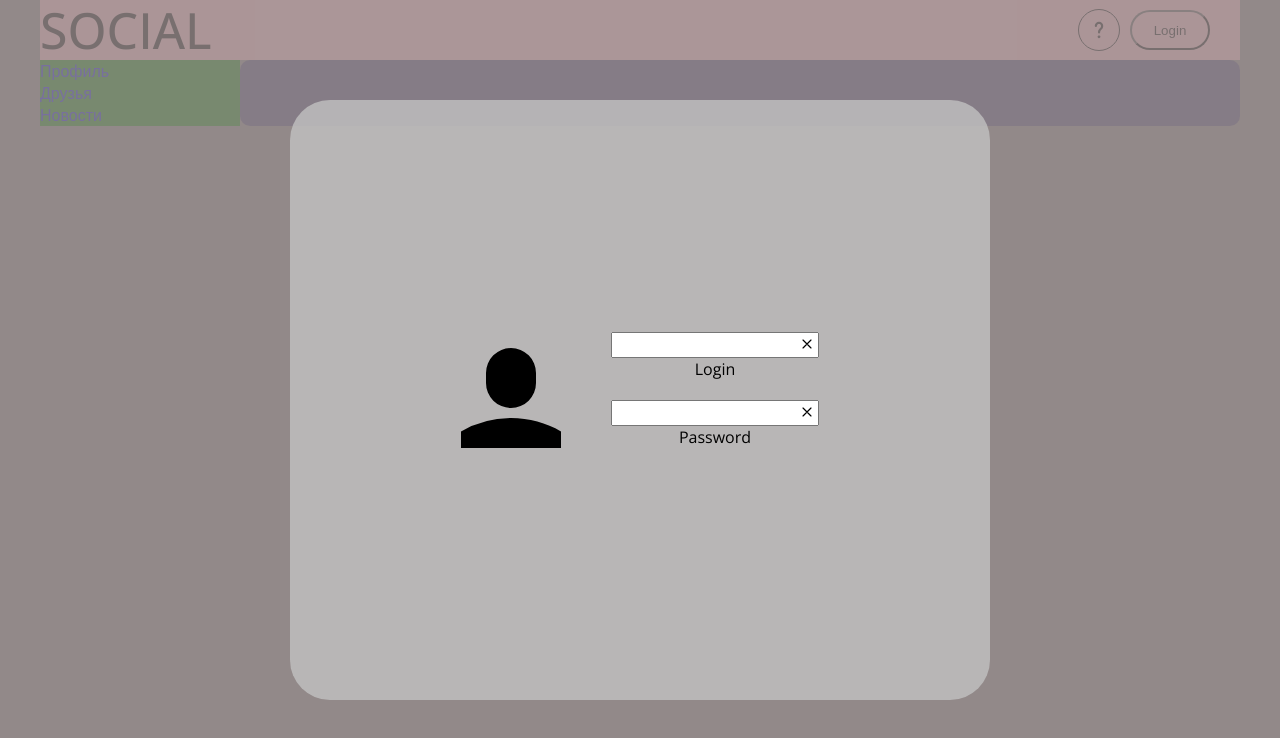
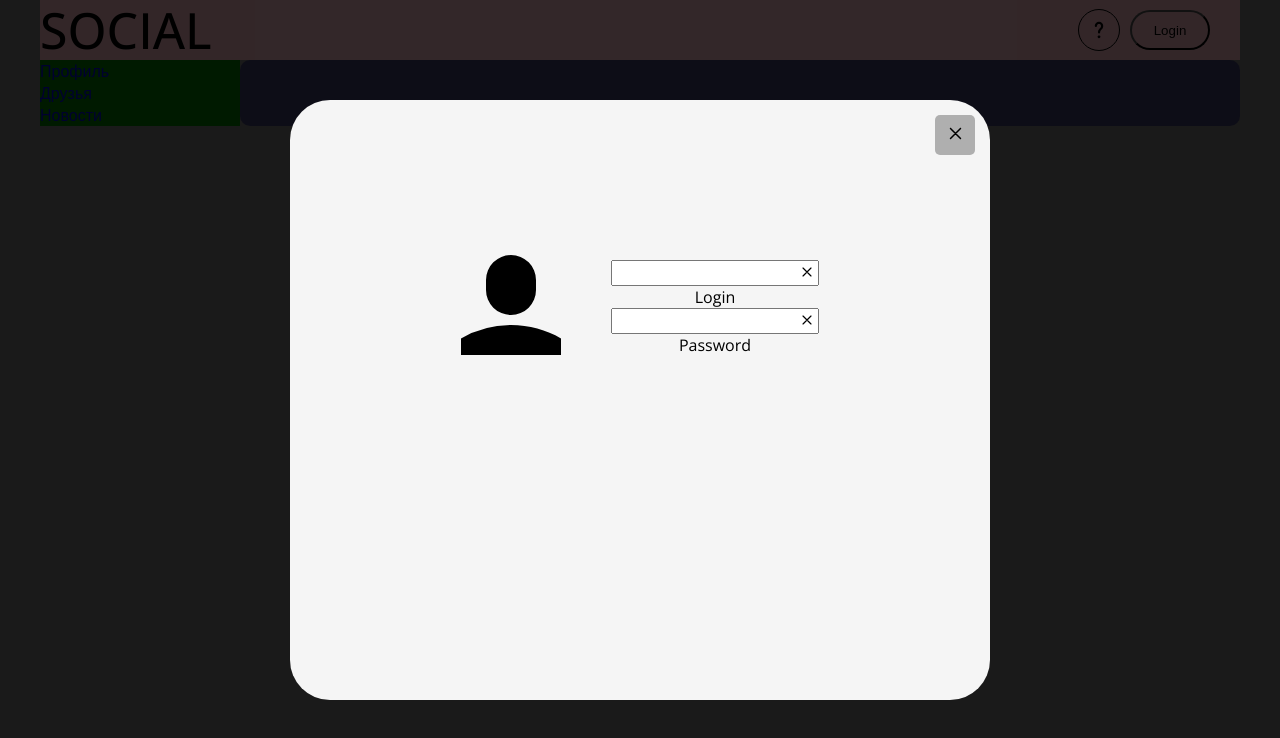
Before and after one commit to Kryqq/social, a React (Create React App) app: page / in a window 1280 px wide. Both pictures are taken after a click on the button "Login". Shown: the top 738 px of the page. Built offline with nearby package versions, Linux system fonts and the light colour scheme.

Commit message:
bugfix pointer events

```diff
--- a/src/App.scss
+++ b/src/App.scss
@@ -21,6 +21,7 @@
       pointer-events: none;
 
       .app-container__popup {
+		pointer-events: none;
          opacity: 0;
       }
       .app-container__popup__active {
@@ -30,8 +31,8 @@
          width: 100%;
          height: 100%;
          opacity: 1;
-         background-color: rgba($color: #968b8b, $alpha: 0.8);
-
+         background-color: rgba($color: #000000, $alpha: 0.8);
+	    pointer-events: all;
       }
    }
 }
--- a/src/App.tsx
+++ b/src/App.tsx
@@ -9,19 +9,13 @@ import MyProfile from './components/Navbar/Pages/MyProfile/MyProfile.tsx';
 import FriendProfile from './components/Navbar/Pages/Friends/FriendProfile/FriendProfile.tsx';
 import Popup from './components/Popup/Popup.tsx';
 import { Context } from './Context.tsx';
+import { current } from '@reduxjs/toolkit';
 
 const App: React.FC = () => {
    const [activePopup, setActivePopup] = React.useState(false);
 
    const popUpLoginMenu = () => {
       setActivePopup(!activePopup);
-      console.log('12');
-   };
-
-   const scrollWidnowToggle = () => {
-      window.addEventListener('scroll', () => {
-         window.scrollTo({ top: 0 });
-      });
    };
 
    return (
--- a/src/components/Header/Header.tsx
+++ b/src/components/Header/Header.tsx
@@ -2,9 +2,7 @@ import React from 'react';
 import styles from './Header.module.scss';
 import LogIn from './LogInMenu/LoginMenu.tsx';
 
-
 const Header = () => {
-
    return (
       <div className={styles.header__container}>
          <div className={styles.header__wrapper}>
--- a/src/components/Popup/Popup.module.scss
+++ b/src/components/Popup/Popup.module.scss
@@ -1,12 +1,12 @@
 .popup__wrapper {
    height: 600px;
    width: 700px;
-   background-color: rgba($color: #c2c2c2, $alpha: 0.8);
+   background-color: rgba($color: #f5f5f5, $alpha: 1);
    border-radius: 40px;
    display: flex;
-   justify-content: center;
-   align-items: center;
-   pointer-events: all;
+   flex-direction: column;
+   pointer-events: none
+
 }
 .popup__login {
    display: flex;
@@ -16,7 +16,7 @@
       width: 200px;
       height: 20px;
    }
-   span {
+   d span {
       margin-bottom: 20px;
    }
 }
@@ -27,9 +27,33 @@
 }
 .popup__login_info_input {
    position: relative;
+   pointer-events: all;
    svg {
       position: absolute;
       right: 1px;
       top: 2px;
+	 pointer-events: all;
    }
 }
+
+.content {
+   display: flex;
+   justify-content: center;
+   align-items: center;
+}
+
+.popup__header {
+   display: flex;
+   justify-content: right;
+   margin-bottom: 100px;
+}
+.popup__header_btn {
+   margin: 15px 15px 0px 0px;
+   border-radius: 5px;
+   width: 40px;
+   height: 40px;
+   cursor: pointer;
+   border: none;
+   background-color: #afafaf;
+   pointer-events: all;
+}
--- a/src/components/Popup/Popup.tsx
+++ b/src/components/Popup/Popup.tsx
@@ -1,15 +1,43 @@
-import React from 'react';
+import React, { useContext } from 'react';
 import styles from './Popup.module.scss';
+import { Context } from '../../Context.tsx';
+const Popup = () => {
+   const { popUpLoginMenu } = useContext(Context);
 
-const Popup = () => {
+
+
    return (
       <div className={styles.popup__container}>
          <div className={styles.popup__wrapper}>
+            <div className={styles.popup__header}>
+               <button onClick={popUpLoginMenu} className={styles.popup__header_btn}>
+                  <svg
+                     width="25px"
+                     height="25px"
+                     className={styles.popup__login_info_svg}
+                     viewBox="0 -0.5 25 25"
+                     xmlns="http://www.w3.org/2000/svg"
+                  >
+                     <path
+                        d="M6.96967 16.4697C6.67678 16.7626 6.67678 17.2374 6.96967 17.5303C7.26256 17.8232 7.73744 17.8232 8.03033 17.5303L6.96967 16.4697ZM13.0303 12.5303C13.3232 12.2374 13.3232 11.7626 13.0303 11.4697C12.7374 11.1768 12.2626 11.1768 11.9697 11.4697L13.0303 12.5303ZM11.9697 11.4697C11.6768 11.7626 11.6768 12.2374 11.9697 12.5303C12.2626 12.8232 12.7374 12.8232 13.0303 12.5303L11.9697 11.4697ZM18.0303 7.53033C18.3232 7.23744 18.3232 6.76256 18.0303 6.46967C17.7374 6.17678 17.2626 6.17678 16.9697 6.46967L18.0303 7.53033ZM13.0303 11.4697C12.7374 11.1768 12.2626 11.1768 11.9697 11.4697C11.6768 11.7626 11.6768 12.2374 11.9697 12.5303L13.0303 11.4697ZM16.9697 17.5303C17.2626 17.8232 17.7374 17.8232 18.0303 17.5303C18.3232 17.2374 18.3232 16.7626 18.0303 16.4697L16.9697 17.5303ZM11.9697 12.5303C12.2626 12.8232 12.7374 12.8232 13.0303 12.5303C13.3232 12.2374 13.3232 11.7626 13.0303 11.4697L11.9697 12.5303ZM8.03033 6.46967C7.73744 6.17678 7.26256 6.17678 6.96967 6.46967C6.67678 6.76256 6.67678 7.23744 6.96967 7.53033L8.03033 6.46967ZM8.03033 17.5303L13.0303 12.5303L11.9697 11.4697L6.96967 16.4697L8.03033 17.5303ZM13.0303 12.5303L18.0303 7.53033L16.9697 6.46967L11.9697 11.4697L13.0303 12.5303ZM11.9697 12.5303L16.9697 17.5303L18.0303 16.4697L13.0303 11.4697L11.9697 12.5303ZM13.0303 11.4697L8.03033 6.46967L6.96967 7.53033L11.9697 12.5303L13.0303 11.4697Z"
+                        fill="#000000"
+                     />
+                  </svg>
+               </button>
+            </div>
+            <div className={styles.content}>
                <div className={styles.popup__login_icon}>
-               <svg fill="#000000" width="100px" height="100px" viewBox="0 0 20 20" xmlns="http://www.w3.org/2000/svg">
+                  <svg
+                     fill="#000000"
+                     width="100px"
+                     height="100px"
+                     viewBox="0 0 20 20"
+                     xmlns="http://www.w3.org/2000/svg"
+                  >
                      <path d="M5 5a5 5 0 0 1 10 0v2A5 5 0 0 1 5 7V5zM0 16.68A19.9 19.9 0 0 1 10 14c3.64 0 7.06.97 10 2.68V20H0v-3.32z" />
                   </svg>
                </div>
+               <div>
                   <div className={styles.popup__login}>
                      <div className={styles.popup__login_info}>
                         <div className={styles.popup__login_info_input}>
@@ -50,6 +78,8 @@ const Popup = () => {
                   </div>
                </div>
             </div>
+         </div>
+      </div>
    );
 };
 
```
Lines whose indentation alone changed are shown as unchanged.
